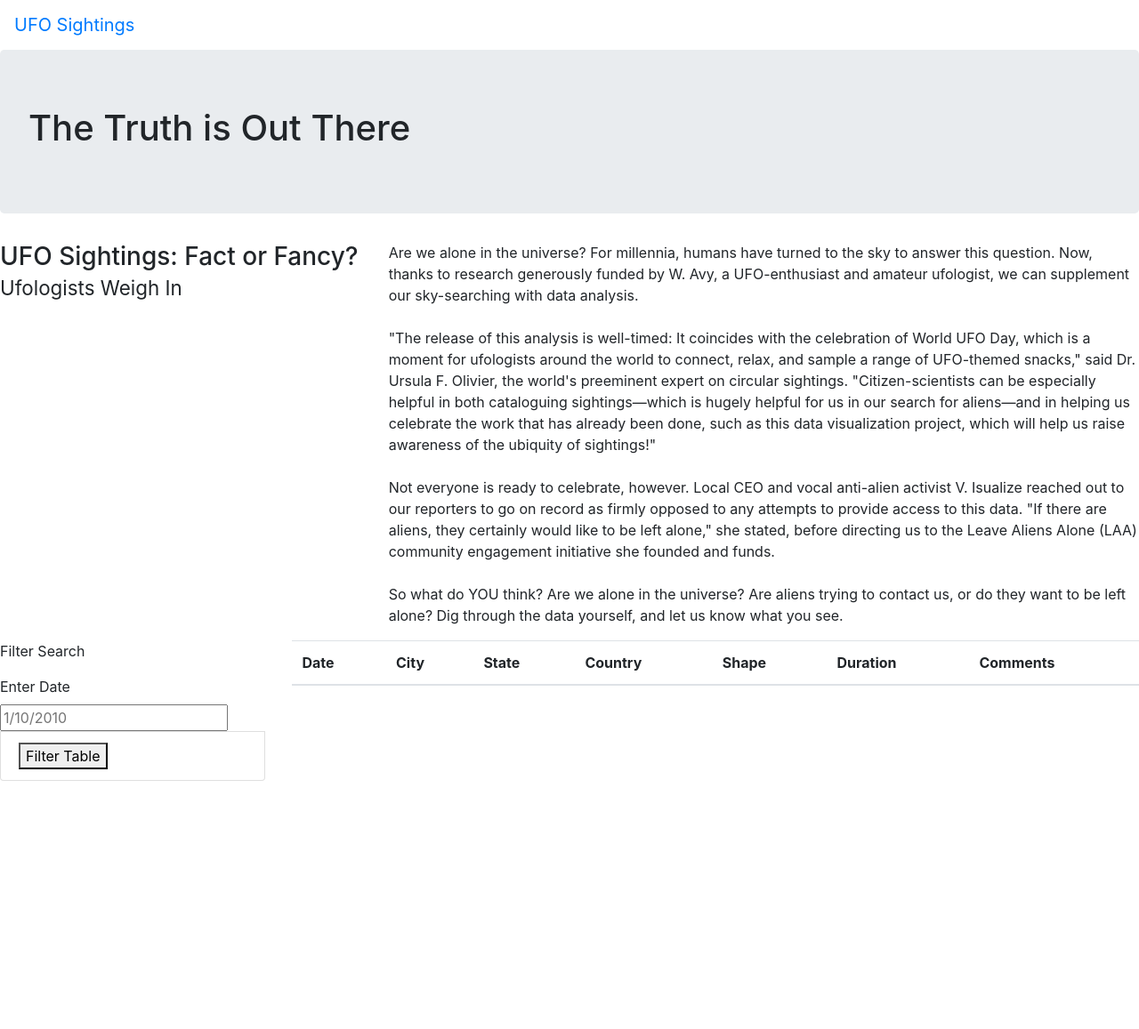
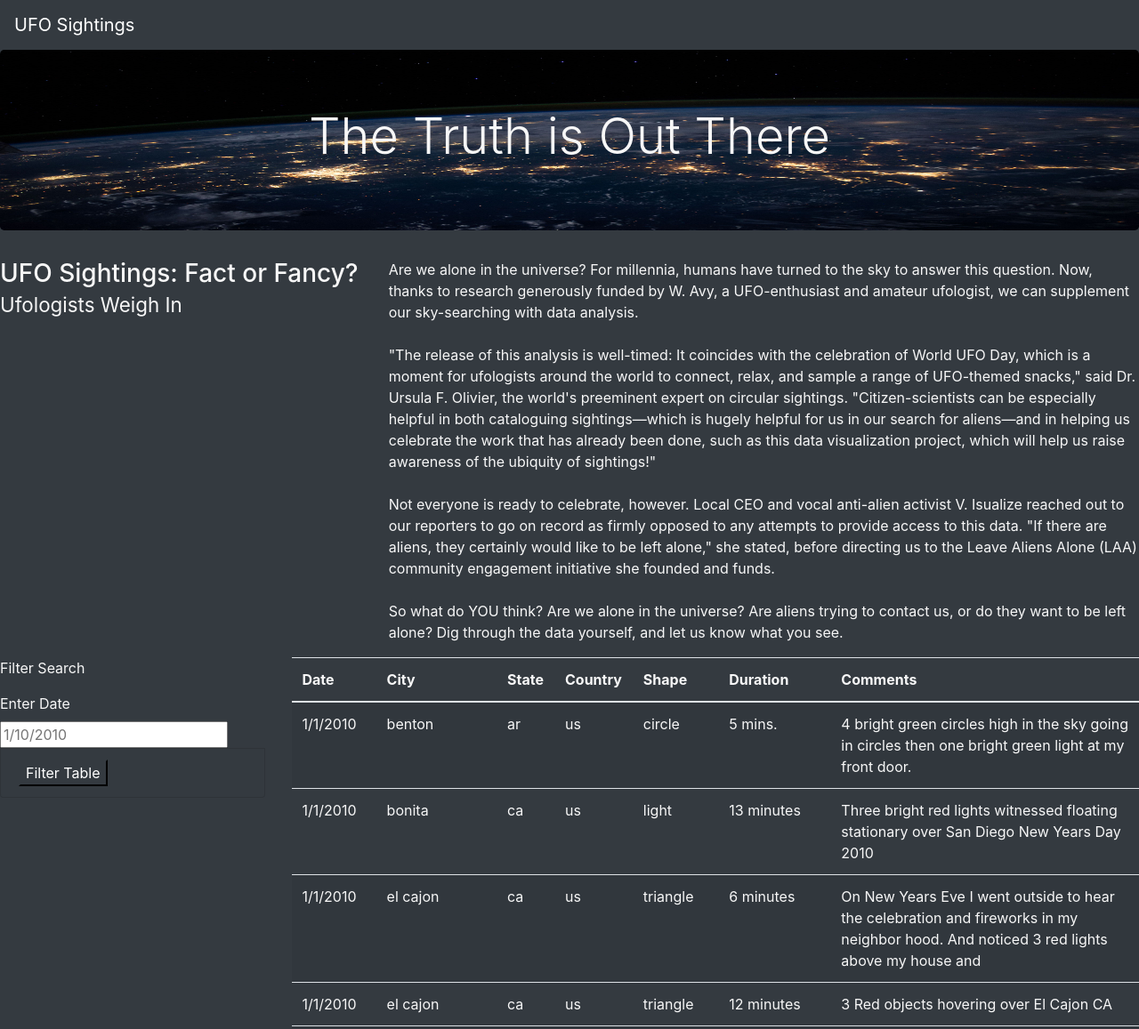
Before and after one commit to rgallagher496/UFOs, a plain HTML site: page index.html in a window 1280 px wide. Shown: the top 1157 px of the page at 89% size. Before the commit the page ends 878 px from the top, so only its background shows below. Drawn offline with nearby package versions, Linux system fonts and the light colour scheme.

Commit message:
added formating and pic to backgound for a better looking webpage

```diff
--- a/index.html
+++ b/index.html
@@ -13,13 +13,13 @@
     />
     <link rel="stylesheet" href="static/css/style.css">
 </head>
-<body>
+<body class="bg-dark">
    <div class="wrapper">
-       <nav class="navbar navbar-expand-lg">
+       <nav class="navbar navbar-dark navbar-expand-lg">
            <a class="navbar-brand" href="index.html">UFO Sightings</a>
        </nav>
        <div class="jumbotron">
-           <h1>The Truth is Out There</h1>
+           <h1 class="display-4">The Truth is Out There</h1>
        </div>
        <div class="container-fluid,">
            <div class="row">
@@ -36,15 +36,15 @@
        <div class="container-fluid,">
            <div class="row">
                <div class="col-md-3">
-                    <form>
+                    <form class="bg-dark">
                         <p>Filter Search</p>
-                        <ul class="list-group">
-                            <li class="list-group-item.">
+                        <ul class="list-group bg-dark">
+                            <li class="list-group-item. bg-dark">
                                 <label for="date">Enter Date</label>
                                 <input type="text" placeholder="1/10/2010" id="datetime" />
                             </li>
-                            <li class="list-group-item">
-                                <button id="filter-btn" type="button" class="btn-default">Filter Table</button>
+                            <li class="list-group-item bg-dark">
+                                <button id="filter-btn" type="button" class="btn-dark">Filter Table</button>
                             </li>
                         </ul>
                     </form>
@@ -62,10 +62,14 @@
                                 <th>Comments</th>
                             </tr>
                         </thead>
+                        <tbody></tbody>
                     </table>
                </div>
            </div>
        </div>
    </div>
+   <script src="https://cdnjs.cloudflare.com/ajax/libs/d3/4.11.0/d3.js"></script>
+   <script src="static/js/data.js"></script>
+   <script src="static/js/app.js"></script>
 </body>
 </html>
--- a/static/CSS/style.css
+++ b/static/CSS/style.css
@@ -0,0 +1,13 @@
+body {
+    color: #f7f7f7;
+}
+.jumbotron{
+    background-image: url("../images/nasa.jpg");
+    background-size: 100% 100%;
+    text-align: center;
+}
+
+.li{
+    font-family: inherit;
+    font-size: 1rem;
+}
```
Also changed, not shown: static/images/nasa.jpg (added).
